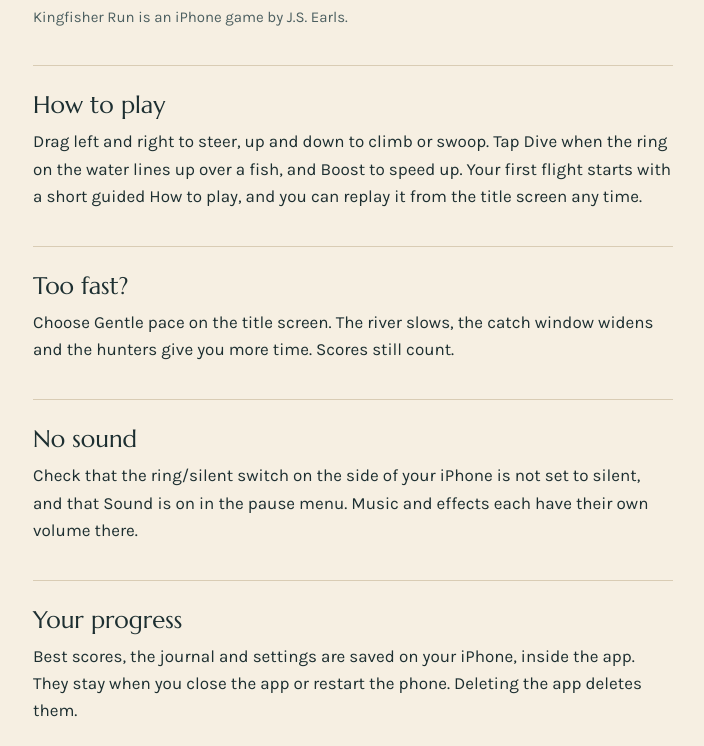
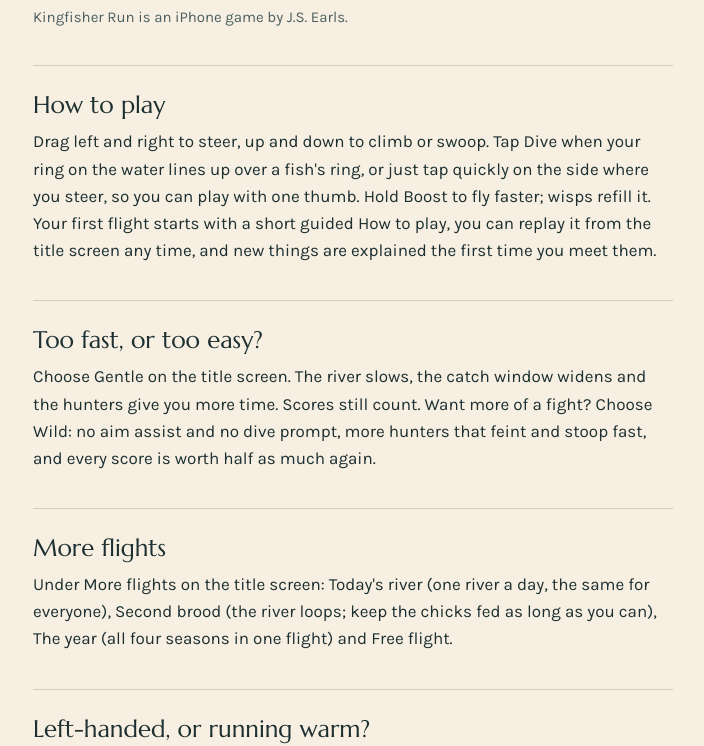
Before and after one commit to earlsjs-droid/earlsjs-droid.github.io, a plain HTML site: page support/index.html in a window 1280 px wide. Shown: the part 218-964 px from the top of the page, without its empty margins (287-991 px from the left). Drawn offline with Linux system fonts and the light colour scheme.

Commit message:
Support and privacy pages: one-thumb diving, hold Boost, Wild, More flights, settings, field notes
Co-Authored-By: Claude Opus 5.5 <noreply@anthropic.com>
Claude-Session: https://claude.ai/code/session_01PYr4Qsuhuq6G1hDoFfcCgB

```diff
--- a/support/index.html
+++ b/support/index.html
@@ -34,16 +34,22 @@ footer{margin-top:48px;padding-top:20px;border-top:1px solid var(--line);color:v
   <p class="date">Kingfisher Run is an iPhone game by J.S. Earls.</p>
 
   <h2>How to play</h2>
-  <p>Drag left and right to steer, up and down to climb or swoop. Tap Dive when the ring on the water lines up over a fish, and Boost to speed up. Your first flight starts with a short guided How to play, and you can replay it from the title screen any time.</p>
+  <p>Drag left and right to steer, up and down to climb or swoop. Tap Dive when your ring on the water lines up over a fish's ring, or just tap quickly on the side where you steer, so you can play with one thumb. Hold Boost to fly faster; wisps refill it. Your first flight starts with a short guided How to play, you can replay it from the title screen any time, and new things are explained the first time you meet them.</p>
 
-  <h2>Too fast?</h2>
-  <p>Choose Gentle pace on the title screen. The river slows, the catch window widens and the hunters give you more time. Scores still count.</p>
+  <h2>Too fast, or too easy?</h2>
+  <p>Choose Gentle on the title screen. The river slows, the catch window widens and the hunters give you more time. Scores still count. Want more of a fight? Choose Wild: no aim assist and no dive prompt, more hunters that feint and stoop fast, and every score is worth half as much again.</p>
+
+  <h2>More flights</h2>
+  <p>Under More flights on the title screen: Today's river (one river a day, the same for everyone), Second brood (the river loops; keep the chicks fed as long as you can), The year (all four seasons in one flight) and Free flight.</p>
+
+  <h2>Left-handed, or running warm?</h2>
+  <p>In the pause menu, Controls switches the steering side and the buttons for left-handed play, and Battery saver caps the game at 30 frames a second.</p>
 
   <h2>No sound</h2>
   <p>Check that the ring/silent switch on the side of your iPhone is not set to silent, and that Sound is on in the pause menu. Music and effects each have their own volume there.</p>
 
   <h2>Your progress</h2>
-  <p>Best scores, the journal and settings are saved on your iPhone, inside the app. They stay when you close the app or restart the phone. Deleting the app deletes them.</p>
+  <p>Best scores, the journal and its field notes, and settings are saved on your iPhone, inside the app. They stay when you close the app or restart the phone. Deleting the app deletes them.</p>
 
   <h2>Game Center</h2>
   <p>Sign in to Game Center in your iPhone's Settings to post scores to the chapter leaderboards and earn achievements. Anything you earned before signing in is sent the next time you play.</p>
```
Also changed, not shown: privacy/index.html (+3 -3 lines).
